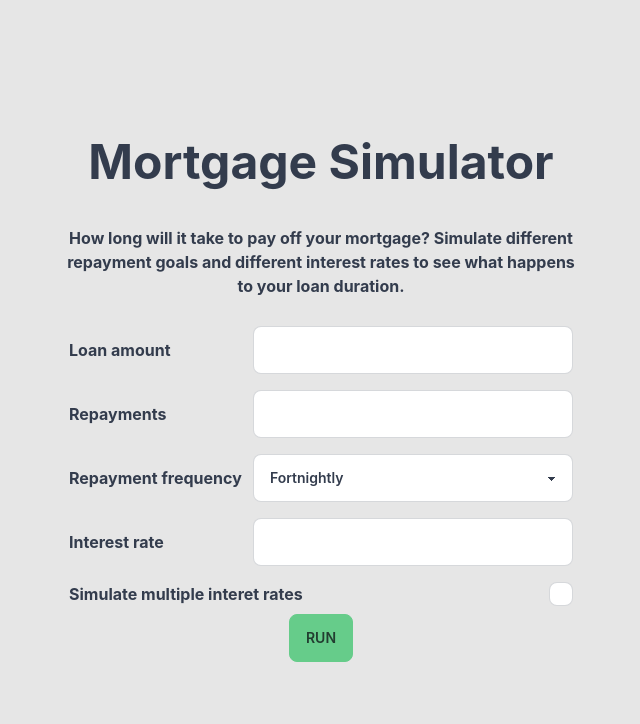
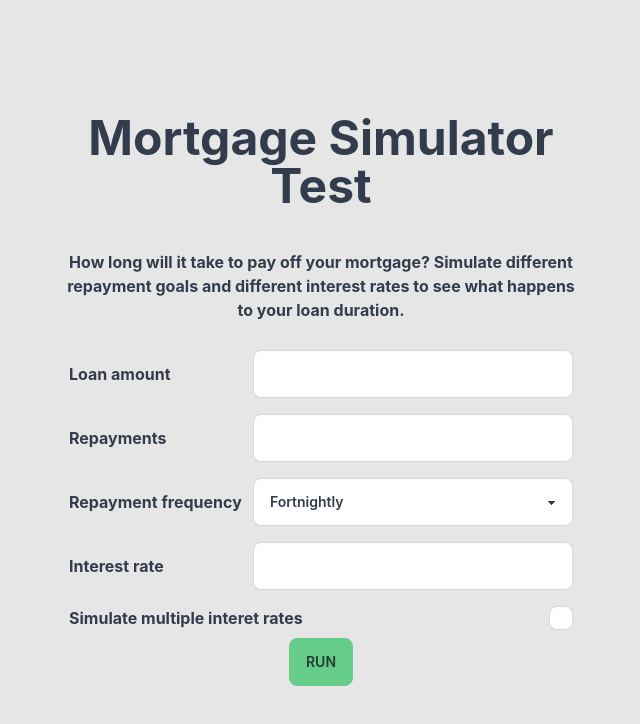
Before and after one commit to trycatchjames/mortgage-simulator, a React (Create React App) app: page / in a window 1280 px wide. Shown: the top 724 px of the page, without its empty margins (319-959 px from the left). Built offline with nearby package versions, Linux system fonts and the light colour scheme.

Commit message:
Test commit to see if GH actions is working

```diff
--- a/src/Home.tsx
+++ b/src/Home.tsx
@@ -29,7 +29,7 @@ function Home() {
     <div className="hero min-h-screen bg-base-200">
       <header className="hero-content text-center">
         <div className='max-w-lg font-bold'>
-          <h1 className='text-5xl mb-10'>Mortgage Simulator</h1>
+          <h1 className='text-5xl mb-10'>Mortgage Simulator Test</h1>
           <p className='mb-5'>
             How long will it take to pay off your mortgage? Simulate different repayment goals and different interest rates to see what happens to your loan duration.
           </p>
```
Also changed, not shown: 2 other files (tests, documents, lock files or other folders).
